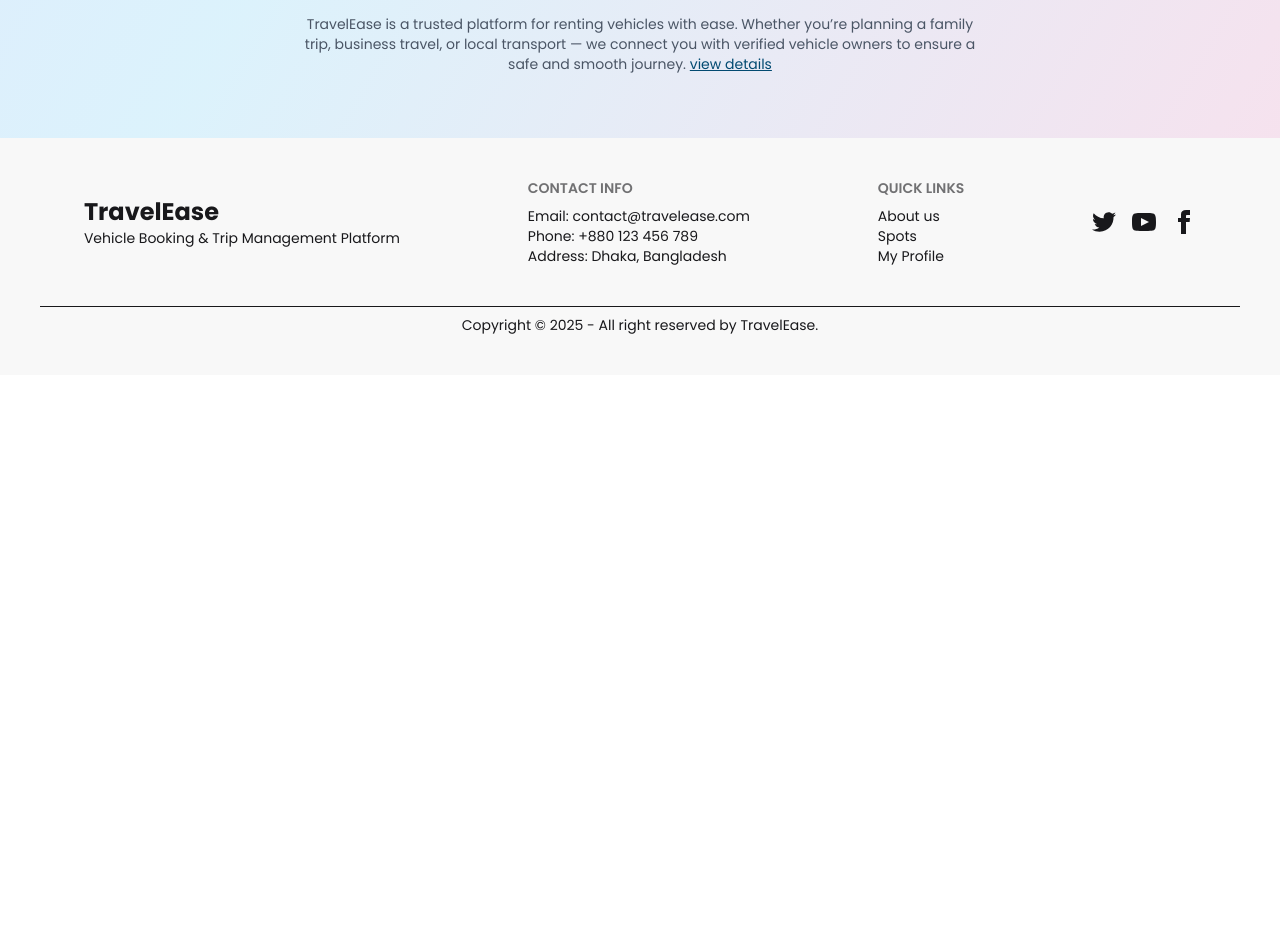
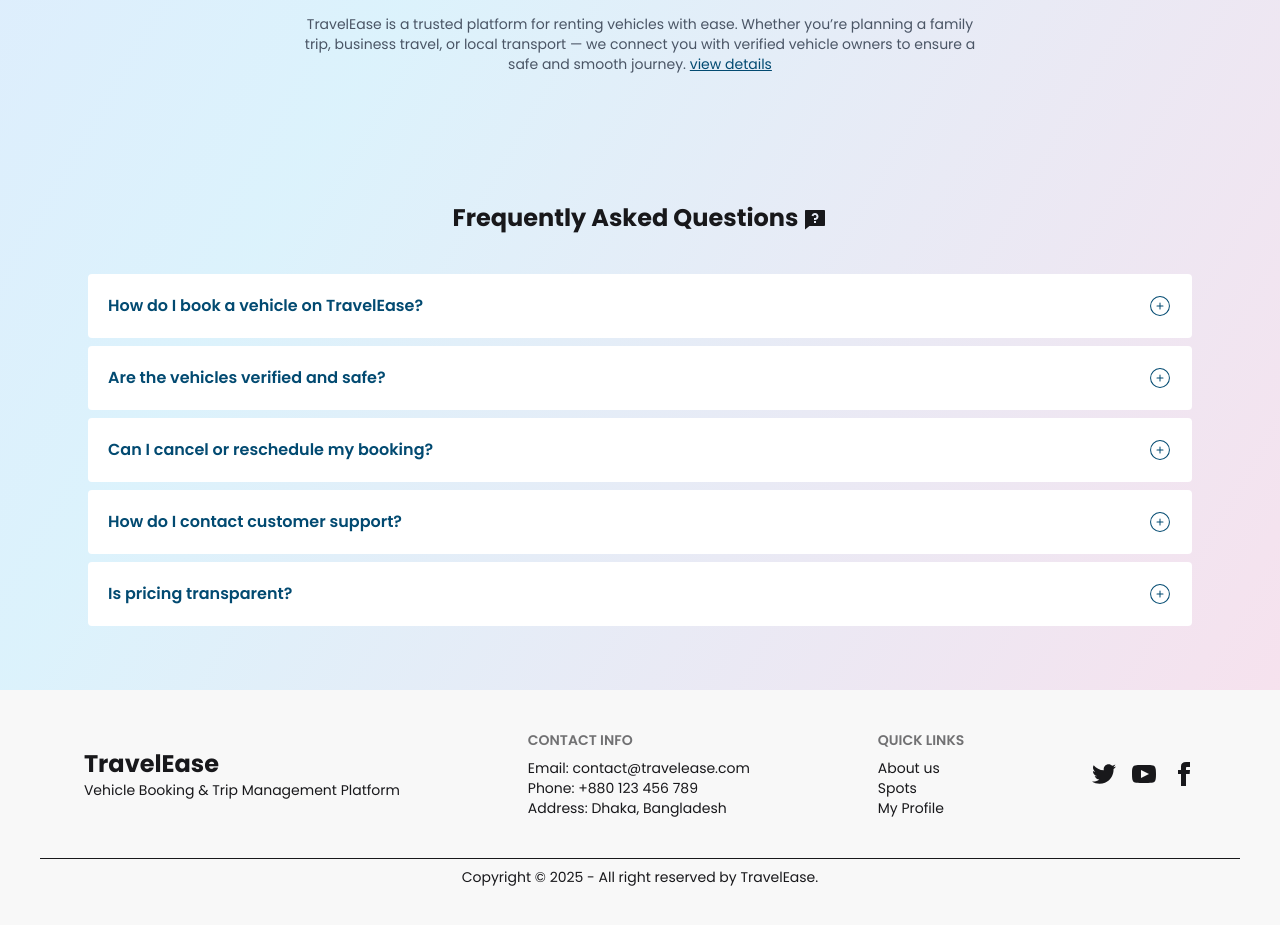
Before and after one commit to suronjit02/TravelEase, a React (Vite) app in the folder client/: page / in a window 1280 px wide. Shown: the part 1760-2685 px from the top of the page. Before the commit the page ends 2135 px from the top, so only its background shows below. Built offline with nearby package versions, Linux system fonts and the light colour scheme; no server answers.

Commit message:
faq sectio create

```diff
--- /dev/null
+++ b/client/src/components/homePage/FaqSection.jsx
@@ -0,0 +1,70 @@
+import { useState } from "react";
+import { CiCirclePlus, CiCircleMinus } from "react-icons/ci";
+import { RiQuestionnaireFill } from "react-icons/ri";
+
+const faqData = [
+  {
+    question: "How do I book a vehicle on TravelEase?",
+    answer:
+      "Booking a vehicle is simple. Browse our vehicle catalog, select your preferred vehicle, pick the date and time, and confirm your booking instantly. You'll receive all the booking details immediately.",
+  },
+  {
+    question: "Are the vehicles verified and safe?",
+    answer:
+      "Yes, every vehicle listed on TravelEase is carefully verified. We ensure all vehicles meet safety and comfort standards so that you have a secure and reliable travel experience.",
+  },
+  {
+    question: "Can I cancel or reschedule my booking?",
+    answer:
+      "Absolutely! TravelEase allows easy cancellation or rescheduling of your booking. Depending on the booking terms, you can modify your schedule hassle-free.",
+  },
+  {
+    question: "How do I contact customer support?",
+    answer:
+      "Our 24/7 support team is ready to assist you via email, chat, or phone. Whether it's booking assistance or travel inquiries, we are here to help.",
+  },
+  {
+    question: "Is pricing transparent?",
+    answer:
+      "Yes, all prices on TravelEase are clearly listed with no hidden fees. You’ll always know the exact cost before confirming your booking.",
+  },
+];
+
+const FaqSection = () => {
+  const [openIndex, setOpenIndex] = useState(null);
+
+  const toggleFAQ = (index) => {
+    setOpenIndex(openIndex === index ? null : index);
+  };
+
+  return (
+    <section className="max-w-6xl mx-auto px-6 py-16">
+      <h2 className="text-2xl font-bold text-center mb-10">
+        Frequently Asked Questions <RiQuestionnaireFill className="inline " />
+      </h2>
+
+      <div className="space-y-2">
+        {faqData.map((faq, index) => (
+          <div key={index} className=" rounded-sm p-5 bg-white transition">
+            <button
+              onClick={() => toggleFAQ(index)}
+              className="flex justify-between items-center w-full text-left text-sky-900 font-semibold"
+            >
+              {faq.question}
+              {openIndex === index ? (
+                <CiCircleMinus className="text-2xl" />
+              ) : (
+                <CiCirclePlus className="text-2xl" />
+              )}
+            </button>
+            {openIndex === index && (
+              <p className="mt-3 text-gray-600">{faq.answer}</p>
+            )}
+          </div>
+        ))}
+      </div>
+    </section>
+  );
+};
+
+export default FaqSection;
--- a/client/src/pages/Home.jsx
+++ b/client/src/pages/Home.jsx
@@ -5,17 +5,18 @@ import TopCategories from "../components/homePage/TopCategories";
 import FeaturedOwner from "../components/homePage/FeaturedOwner";
 import AboutSection from "../components/homePage/AboutSection";
 import WhyChooseUs from "../components/homePage/WhyChooseUs";
+import FaqSection from "../components/homePage/FaqSection";
 
 const Home = () => {
   return (
-    <div >
-
+    <div>
       <BannerSection></BannerSection>
       <LatestVehicles></LatestVehicles>
       <TopCategories></TopCategories>
       <FeaturedOwner></FeaturedOwner>
       <WhyChooseUs></WhyChooseUs>
       <AboutSection></AboutSection>
+      <FaqSection></FaqSection>
     </div>
   );
 };
```
